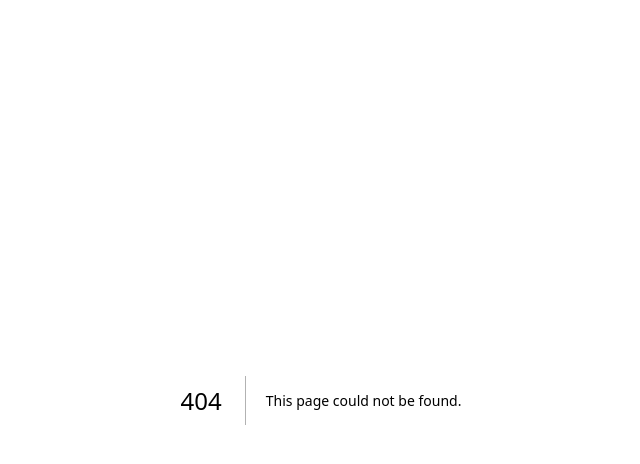
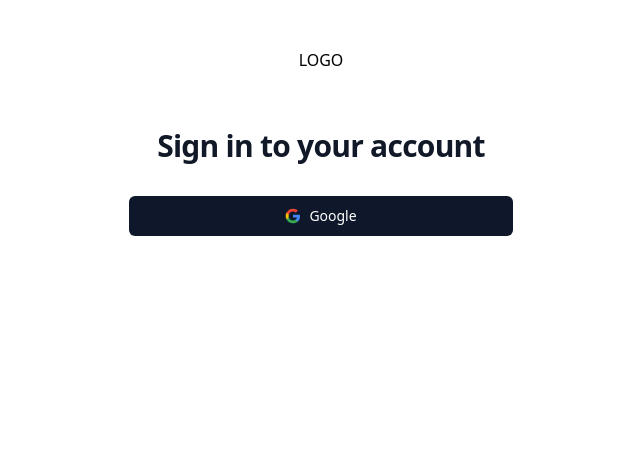
Before and after one commit to Felipedialvarenga/realtime-chat-app, a Next.js app: page /login in a window 1280 px wide. Before the commit this address had no page. Shown: the top 464 px of the page, without its empty margins (319-959 px from the left). Built offline with nearby package versions, Linux system fonts and the light colour scheme.

Commit message:
feat: add login page (functional)

```diff
--- /dev/null
+++ b/src/app/dashboard/page.tsx
@@ -0,0 +1,9 @@
+import { FC } from "react";
+
+interface pageProps {}
+
+const page: FC<pageProps> = ({}) => {
+  return <div>page</div>;
+};
+
+export default page;
--- a/src/app/layout.tsx
+++ b/src/app/layout.tsx
@@ -1,12 +1,10 @@
 import type { Metadata } from "next";
-import { Inter } from "next/font/google";
 import "./globals.css";
-
-const inter = Inter({ subsets: ["latin"] });
+import Providers from "@/components/Providers";
 
 export const metadata: Metadata = {
-  title: "Create Next App",
-  description: "Generated by create next app",
+  title: "Realtime Chat App",
+  description: "Add friends and chat in realtime with them!",
 };
 
 export default function RootLayout({
@@ -16,7 +14,9 @@
 }>) {
   return (
     <html lang="en">
-      <body className={inter.className}>{children}</body>
+      <body>
+        <Providers>{children}</Providers>
+      </body>
     </html>
   );
 }
--- /dev/null
+++ b/src/app/login/page.tsx
@@ -0,0 +1,79 @@
+"use client";
+
+import Button from "@/components/ui/Button";
+import { signIn } from "next-auth/react";
+import { FC, useState } from "react";
+import toast from "react-hot-toast";
+
+interface pageProps {}
+
+const Page: FC<pageProps> = ({}) => {
+  const [isLoading, setIsloading] = useState<boolean>(false);
+
+  async function loginWithGoogle() {
+    setIsloading(true);
+    try {
+      await signIn("google");
+    } catch (error) {
+      toast.error("Something went wrong with your login.");
+    } finally {
+      setIsloading(false);
+    }
+  }
+
+  return (
+    <>
+      <div className="flex min-h-full items-center justify-center py-12 px-4 sm:px-6 lg:px-8">
+        <div className="w-full flex flex-col items-center max-w-md space-y-8">
+          <div className="flex flex-col items-center gap-8">
+            LOGO
+            <h2 className="mt-6 text-center text-3xl font-bold tracking-tight text-gray-900">
+              Sign in to your account
+            </h2>
+          </div>
+
+          <Button
+            isLoading={isLoading}
+            type="button"
+            onClick={loginWithGoogle}
+            className="max-w-sm mx-auto w-full"
+          >
+            {isLoading ? null : (
+              <svg
+                className="mr-2 h-4 w-4"
+                aria-hidden="true"
+                focusable="false"
+                data-prefix="fab"
+                data-icon="github"
+                role="img"
+                xmlns="http://www.w3.org/2000/svg"
+                viewBox="0 0 24 24"
+              >
+                <path
+                  d="M22.56 12.25c0-.78-.07-1.53-.2-2.25H12v4.26h5.92c-.26 1.37-1.04 2.53-2.21 3.31v2.77h3.57c2.08-1.92 3.28-4.74 3.28-8.09z"
+                  fill="#4285F4"
+                />
+                <path
+                  d="M12 23c2.97 0 5.46-.98 7.28-2.66l-3.57-2.77c-.98.66-2.23 1.06-3.71 1.06-2.86 0-5.29-1.93-6.16-4.53H2.18v2.84C3.99 20.53 7.7 23 12 23z"
+                  fill="#34A853"
+                />
+                <path
+                  d="M5.84 14.09c-.22-.66-.35-1.36-.35-2.09s.13-1.43.35-2.09V7.07H2.18C1.43 8.55 1 10.22 1 12s.43 3.45 1.18 4.93l2.85-2.22.81-.62z"
+                  fill="#FBBC05"
+                />
+                <path
+                  d="M12 5.38c1.62 0 3.06.56 4.21 1.64l3.15-3.15C17.45 2.09 14.97 1 12 1 7.7 1 3.99 3.47 2.18 7.07l3.66 2.84c.87-2.6 3.3-4.53 6.16-4.53z"
+                  fill="#EA4335"
+                />
+                <path d="M1 1h22v22H1z" fill="none" />
+              </svg>
+            )}
+            Google
+          </Button>
+        </div>
+      </div>
+    </>
+  );
+};
+
+export default Page;
```
